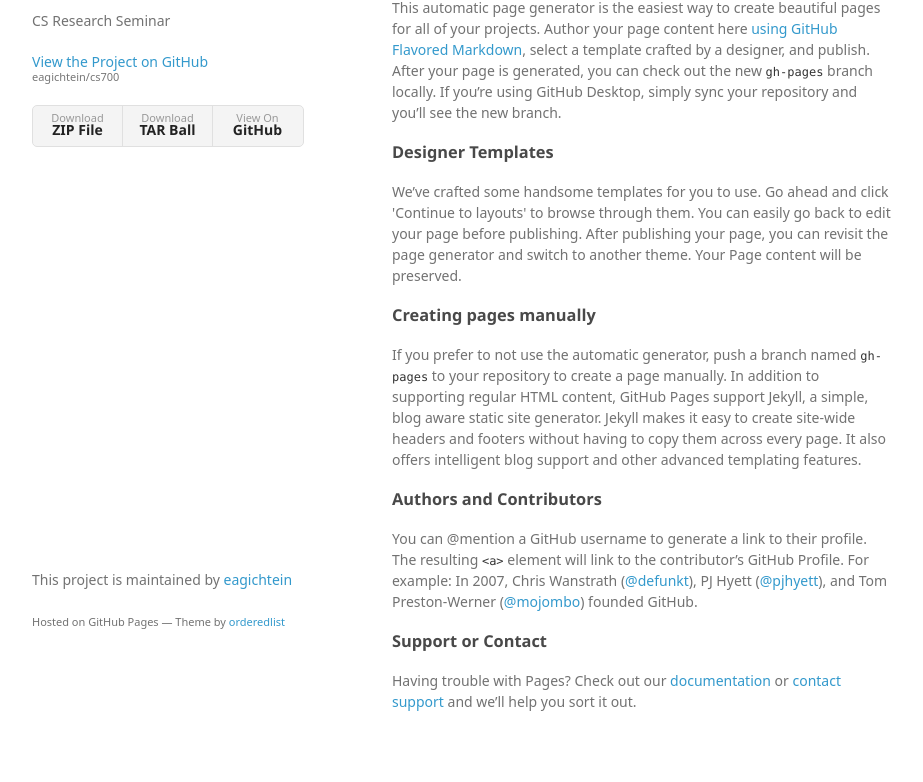
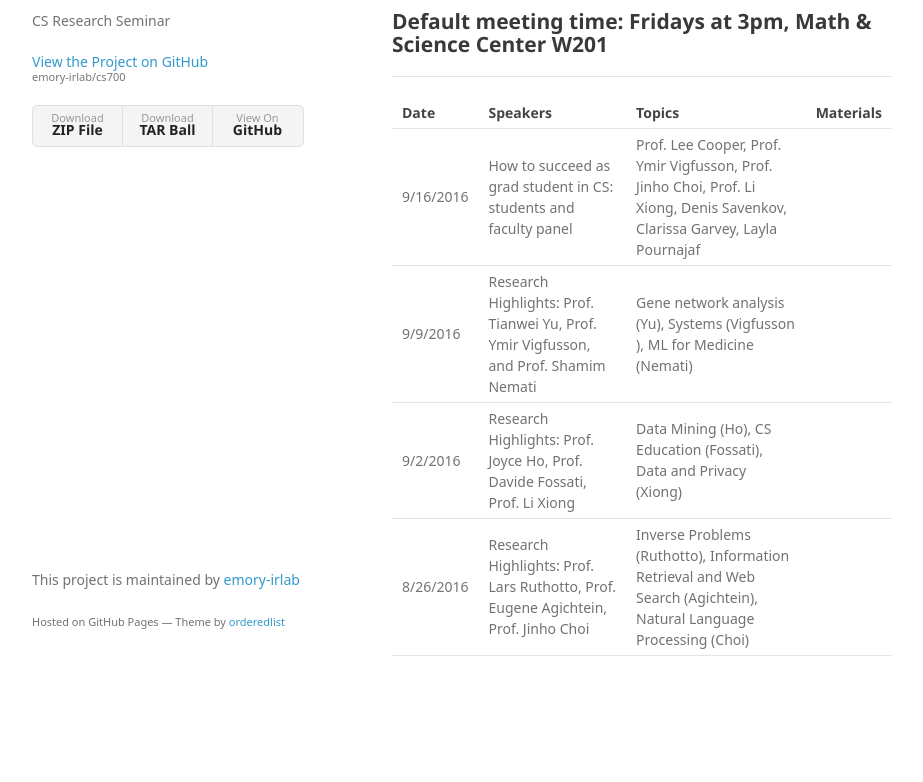
Before and after one commit to emory-irlab/cs700, a plain HTML site: page index.html in a window 1280 px wide. Shown: the part 99-881 px from the top of the page, without its empty margins (178-1101 px from the left). After the commit the page ends 825 px from the top, so only its background shows below. Drawn offline with Linux system fonts and the light colour scheme; a web font is replaced by a local one.

```diff
--- a/index.html
+++ b/index.html
@@ -3,7 +3,7 @@
   <head>
     <meta charset="utf-8">
     <meta http-equiv="X-UA-Compatible" content="chrome=1">
-    <title>Cs700 by eagichtein</title>
+    <title>Cs700 by emory-irlab</title>
 
     <link rel="stylesheet" href="stylesheets/styles.css">
     <link rel="stylesheet" href="stylesheets/github-light.css">
@@ -18,43 +18,63 @@
         <h1>Cs700</h1>
         <p>CS Research Seminar</p>
 
-        <p class="view"><a href="https://github.com/eagichtein/cs700">View the Project on GitHub <small>eagichtein/cs700</small></a></p>
+        <p class="view"><a href="https://github.com/emory-irlab/cs700">View the Project on GitHub <small>emory-irlab/cs700</small></a></p>
 
 
         <ul>
-          <li><a href="https://github.com/eagichtein/cs700/zipball/master">Download <strong>ZIP File</strong></a></li>
-          <li><a href="https://github.com/eagichtein/cs700/tarball/master">Download <strong>TAR Ball</strong></a></li>
-          <li><a href="https://github.com/eagichtein/cs700">View On <strong>GitHub</strong></a></li>
+          <li><a href="https://github.com/emory-irlab/cs700/zipball/master">Download <strong>ZIP File</strong></a></li>
+          <li><a href="https://github.com/emory-irlab/cs700/tarball/master">Download <strong>TAR Ball</strong></a></li>
+          <li><a href="https://github.com/emory-irlab/cs700">View On <strong>GitHub</strong></a></li>
         </ul>
       </header>
       <section>
-        <h3>
-<a id="welcome-to-github-pages" class="anchor" href="#welcome-to-github-pages" aria-hidden="true"><span aria-hidden="true" class="octicon octicon-link"></span></a>Welcome to GitHub Pages.</h3>
+        <h1>
+<a id="fall-2016-schedule" class="anchor" href="#fall-2016-schedule" aria-hidden="true"><span aria-hidden="true" class="octicon octicon-link"></span></a>Fall 2016 Schedule</h1>
 
-<p>This automatic page generator is the easiest way to create beautiful pages for all of your projects. Author your page content here <a href="https://guides.github.com/features/mastering-markdown/">using GitHub Flavored Markdown</a>, select a template crafted by a designer, and publish. After your page is generated, you can check out the new <code>gh-pages</code> branch locally. If you’re using GitHub Desktop, simply sync your repository and you’ll see the new branch.</p>
+<h2>
+<a id="default-meeting-time-fridays-at-3pm-math--science-center-w201" class="anchor" href="#default-meeting-time-fridays-at-3pm-math--science-center-w201" aria-hidden="true"><span aria-hidden="true" class="octicon octicon-link"></span></a>Default meeting time: Fridays at 3pm, Math &amp; Science Center W201</h2>
 
-<h3>
-<a id="designer-templates" class="anchor" href="#designer-templates" aria-hidden="true"><span aria-hidden="true" class="octicon octicon-link"></span></a>Designer Templates</h3>
+<hr>
 
-<p>We’ve crafted some handsome templates for you to use. Go ahead and click 'Continue to layouts' to browse through them. You can easily go back to edit your page before publishing. After publishing your page, you can revisit the page generator and switch to another theme. Your Page content will be preserved.</p>
-
-<h3>
-<a id="creating-pages-manually" class="anchor" href="#creating-pages-manually" aria-hidden="true"><span aria-hidden="true" class="octicon octicon-link"></span></a>Creating pages manually</h3>
-
-<p>If you prefer to not use the automatic generator, push a branch named <code>gh-pages</code> to your repository to create a page manually. In addition to supporting regular HTML content, GitHub Pages support Jekyll, a simple, blog aware static site generator. Jekyll makes it easy to create site-wide headers and footers without having to copy them across every page. It also offers intelligent blog support and other advanced templating features.</p>
-
-<h3>
-<a id="authors-and-contributors" class="anchor" href="#authors-and-contributors" aria-hidden="true"><span aria-hidden="true" class="octicon octicon-link"></span></a>Authors and Contributors</h3>
-
-<p>You can @mention a GitHub username to generate a link to their profile. The resulting <code>&lt;a&gt;</code> element will link to the contributor’s GitHub Profile. For example: In 2007, Chris Wanstrath (<a href="https://github.com/defunkt" class="user-mention">@defunkt</a>), PJ Hyett (<a href="https://github.com/pjhyett" class="user-mention">@pjhyett</a>), and Tom Preston-Werner (<a href="https://github.com/mojombo" class="user-mention">@mojombo</a>) founded GitHub.</p>
-
-<h3>
-<a id="support-or-contact" class="anchor" href="#support-or-contact" aria-hidden="true"><span aria-hidden="true" class="octicon octicon-link"></span></a>Support or Contact</h3>
-
-<p>Having trouble with Pages? Check out our <a href="https://help.github.com/pages">documentation</a> or <a href="https://github.com/contact">contact support</a> and we’ll help you sort it out.</p>
+<table>
+<thead>
+<tr>
+<th align="center">Date</th>
+<th>Speakers</th>
+<th>Topics</th>
+<th>Materials</th>
+</tr>
+</thead>
+<tbody>
+<tr>
+<td align="center">9/16/2016</td>
+<td>How to succeed as grad student in CS: students and faculty panel</td>
+<td>Prof. Lee Cooper, Prof. Ymir Vigfusson, Prof. Jinho Choi, Prof. Li Xiong, Denis Savenkov, Clarissa Garvey, Layla Pournajaf</td>
+<td></td>
+</tr>
+<tr>
+<td align="center">9/9/2016</td>
+<td>Research Highlights: Prof. Tianwei Yu, Prof. Ymir Vigfusson, and Prof. Shamim Nemati</td>
+<td>Gene network analysis (Yu), Systems (Vigfusson ), ML for Medicine (Nemati)</td>
+<td></td>
+</tr>
+<tr>
+<td align="center">9/2/2016</td>
+<td>Research Highlights: Prof. Joyce Ho, Prof. Davide Fossati, Prof. Li Xiong</td>
+<td>Data Mining (Ho), CS Education (Fossati), Data and Privacy (Xiong)</td>
+<td></td>
+</tr>
+<tr>
+<td align="center">8/26/2016</td>
+<td>Research Highlights: Prof. Lars Ruthotto, Prof. Eugene Agichtein, Prof. Jinho Choi</td>
+<td>Inverse Problems (Ruthotto), Information Retrieval and Web Search (Agichtein), Natural Language Processing (Choi)</td>
+<td></td>
+</tr>
+</tbody>
+</table>
       </section>
       <footer>
-        <p>This project is maintained by <a href="https://github.com/eagichtein">eagichtein</a></p>
+        <p>This project is maintained by <a href="https://github.com/emory-irlab">emory-irlab</a></p>
         <p><small>Hosted on GitHub Pages &mdash; Theme by <a href="https://github.com/orderedlist">orderedlist</a></small></p>
       </footer>
     </div>
```
Also changed, not shown: params.json (+1 -1 lines).
